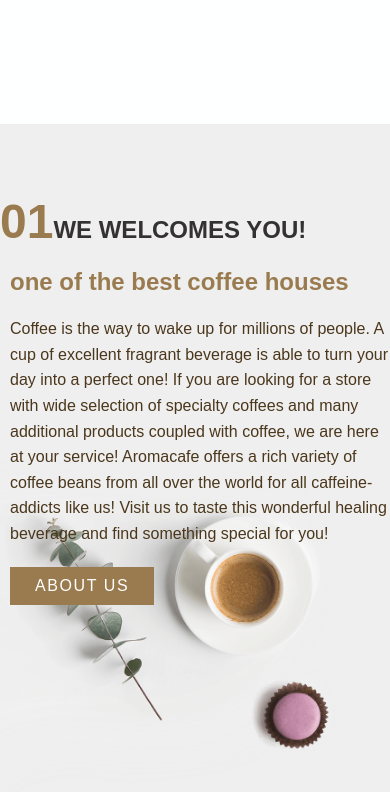
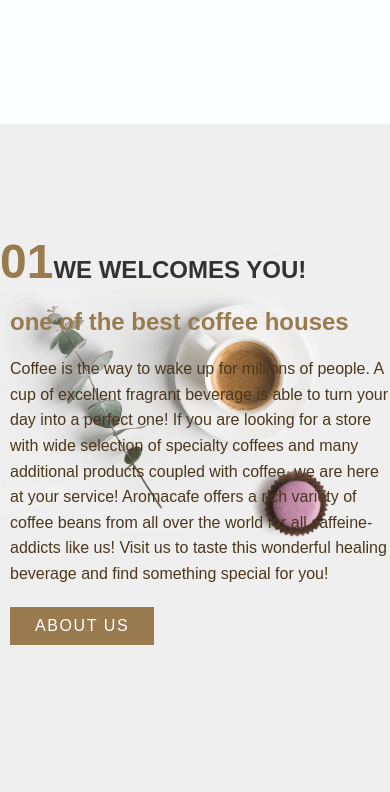
Before and after one commit to Ajya007/Coffee, a plain HTML site: page index.html in a window 390 px wide. Shown: the part 720-1512 px from the top of the page. Drawn offline with nearby package versions, Linux system fonts and the light colour scheme.

Commit message:
other edits

```diff
--- a/css/style.css
+++ b/css/style.css
@@ -267,7 +267,7 @@ background-image: url('../img/bg3.png');
 	background-position: center left;
     background-repeat: no-repeat;
     background-size: contain;
-    height: 100vh;
+    min-height: 100vh;
 
 }
 
@@ -706,6 +706,11 @@ footer{
 	 body{
 		 overflow-x: hidden;
 	 }
+	 .bg-1,.bg-2,.bg-3,.bg-6{
+		min-height: auto;
+		padding:40px 0;
+
+	}
 
 
 
```
